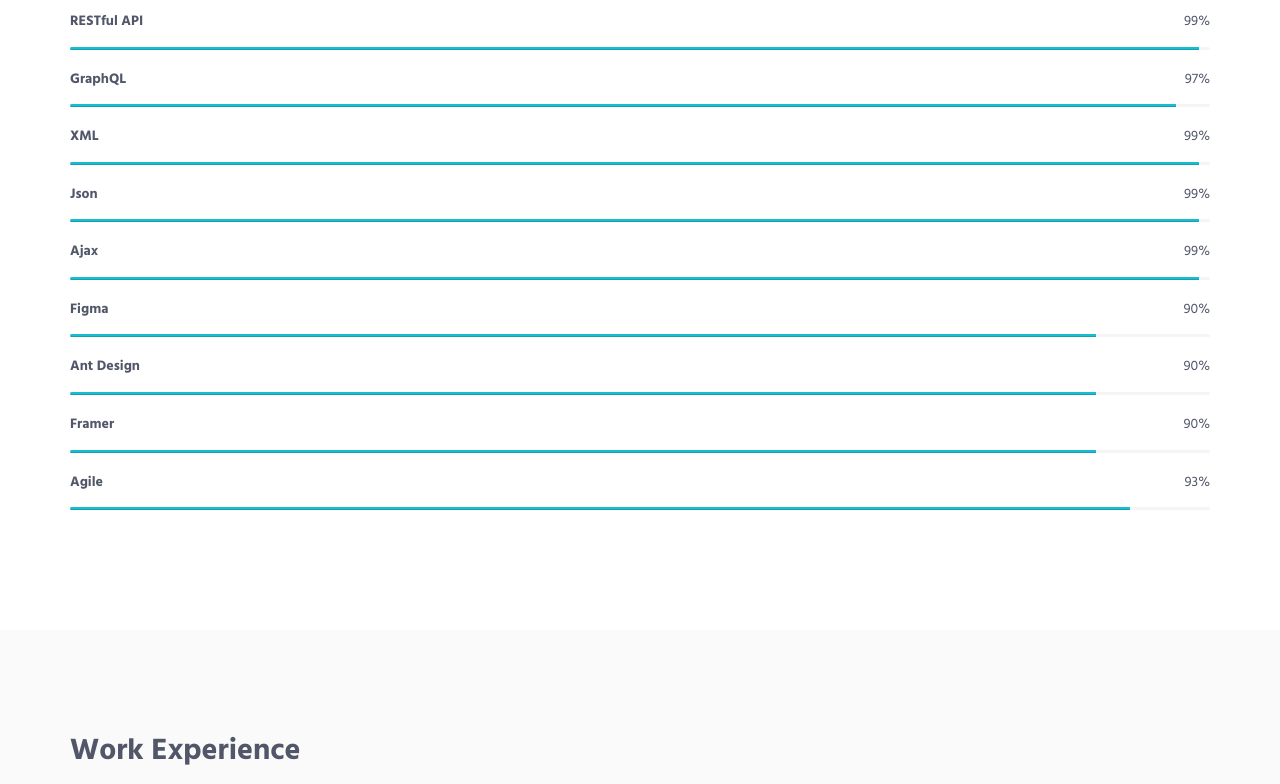
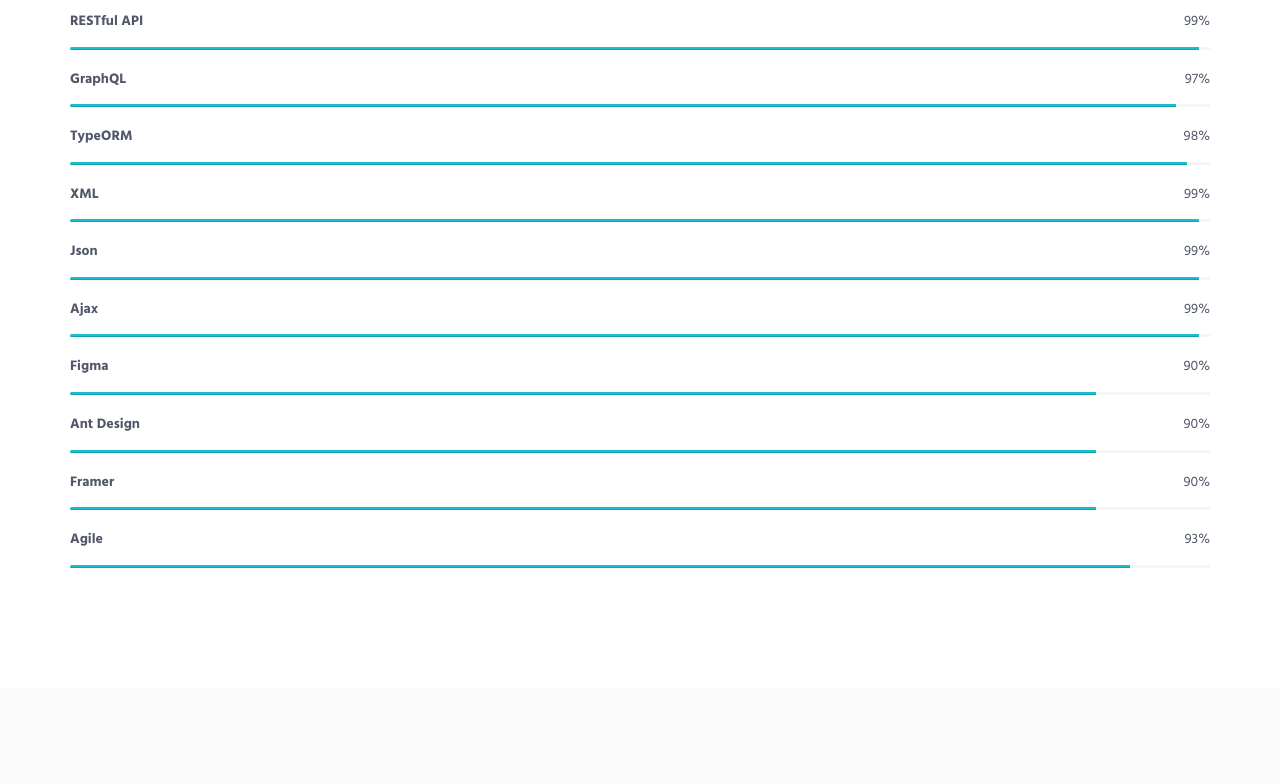
Before and after one commit to mimesser/mimesser.github.io, a plain HTML site: page index.html in a window 1280 px wide. Shown: the part 1600-2384 px from the top of the page. Drawn offline with Linux system fonts and the light colour scheme.

Commit message:
add one more skill

```diff
--- a/index.html
+++ b/index.html
@@ -215,6 +215,12 @@
                             <h5>GraphQL <span class="color-heading pull-right">97%</span></h5>
                             <div class="progress">
                                 <div class="progress-bar bg-color-base" role="progressbar" data-width="97"></div>
+                            </div>
+                        </div>
+                        <div class="progress-box">
+                            <h5>TypeORM <span class="color-heading pull-right">98%</span></h5>
+                            <div class="progress">
+                                <div class="progress-bar bg-color-base" role="progressbar" data-width="98"></div>
                             </div>
                         </div>
                         <div class="progress-box">
```
